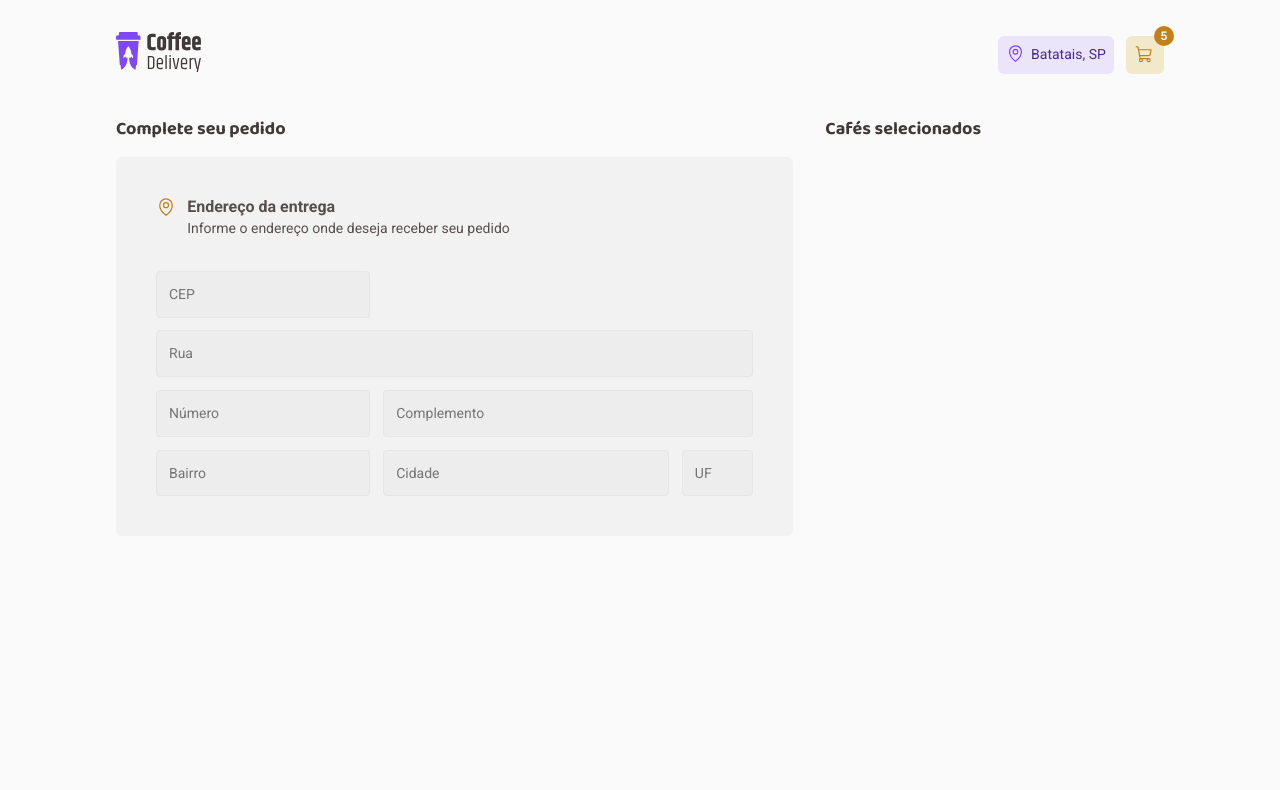
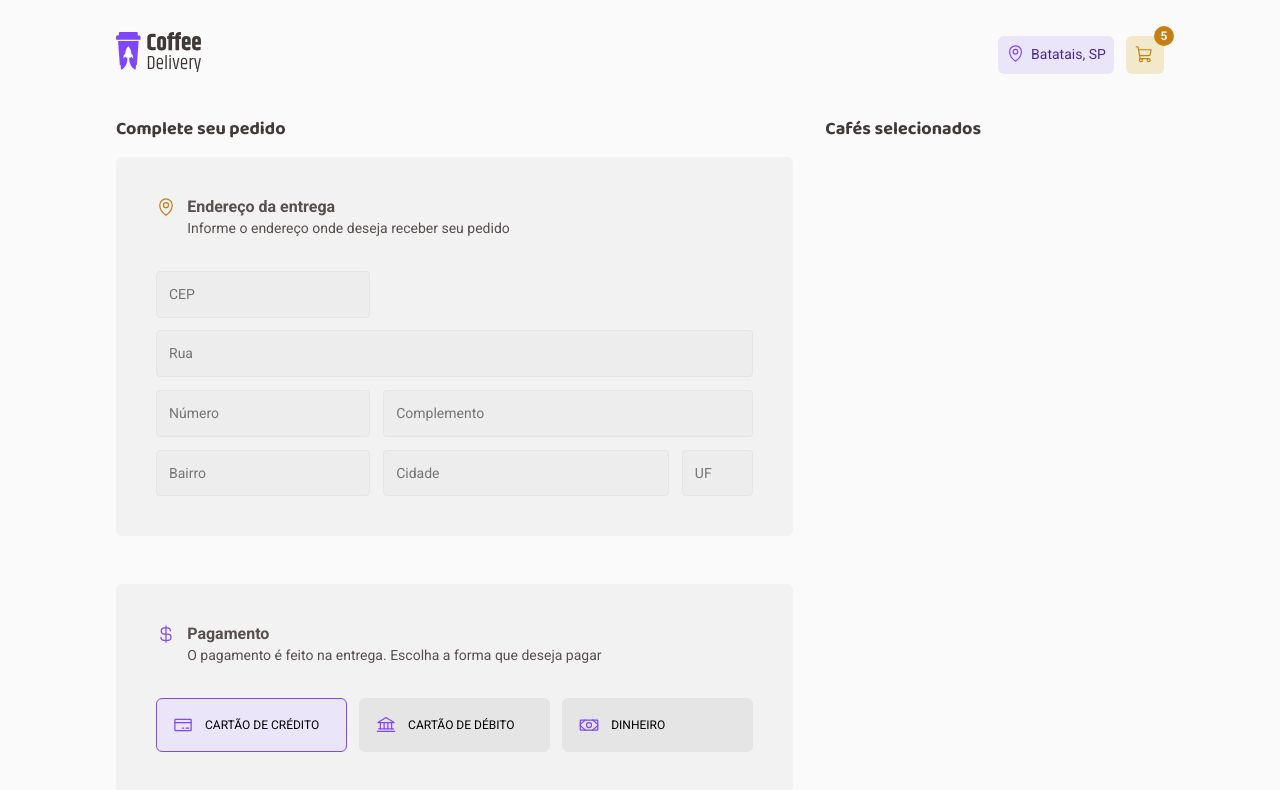
Before and after one commit to DaniloCalegaro/coffee-delivery-react, a React (Vite) app: page /checkout in a window 1280 px wide. Shown: the top 790 px of the page. Built offline with nearby package versions, Linux system fonts and the light colour scheme.

Commit message:
feat: layout metodos pagamento

```diff
--- /dev/null
+++ b/src/components/ButtonPayment/index.tsx
@@ -0,0 +1,20 @@
+import { ButtonContainer } from './styles'
+
+interface ButtonPaymentProps {
+  name: string
+  icon?: React.ReactNode
+  seleted?: boolean
+}
+
+export function ButtonPayment({
+  name,
+  icon,
+  seleted = false
+}: ButtonPaymentProps) {
+  return (
+    <ButtonContainer seleted={seleted}>
+      {icon}
+      {name}
+    </ButtonContainer>
+  )
+}
--- /dev/null
+++ b/src/components/ButtonPayment/styles.ts
@@ -0,0 +1,33 @@
+import styled from 'styled-components'
+
+interface ButtonContainerProps {
+  seleted: boolean
+}
+
+export const ButtonContainer = styled.button<ButtonContainerProps>`
+  border: solid 1px
+    ${props => (props.seleted ? props => props.theme['purple'] : 'transparent')};
+  background: ${props =>
+    props.seleted
+      ? props => props.theme['purple-light']
+      : props => props.theme['base-button']};
+  border-radius: 6px;
+  padding: 1rem;
+  font-size: 0.75rem;
+  text-transform: uppercase;
+  line-height: 0;
+
+  display: flex;
+  align-items: center;
+  gap: 0.75rem;
+
+  transition: filter 0.2s;
+
+  svg {
+    color: ${props => props.theme['purple']};
+  }
+
+  &:hover {
+    filter: brightness(0.9);
+  }
+`
--- /dev/null
+++ b/src/components/FormAddress/index.tsx
@@ -0,0 +1,29 @@
+import { MapPin } from 'phosphor-react'
+import { AddressContainer } from './styles'
+
+export function CheckountAddress() {
+  return (
+    <AddressContainer>
+      <div className="aderressInfo">
+        <i>
+          <MapPin size={20} />
+        </i>
+
+        <div>
+          <strong>Endereço da entrega</strong>
+          <span>Informe o endereço onde deseja receber seu pedido</span>
+        </div>
+      </div>
+
+      <form>
+        <input id="cep" type="text" placeholder="CEP" />
+        <input id="road" type="text" placeholder="Rua" />
+        <input id="number" type="text" placeholder="Número" />
+        <input id="complement" type="text" placeholder="Complemento" />
+        <input id="district" type="text" placeholder="Bairro" />
+        <input id="city" type="text" placeholder="Cidade" />
+        <input id="uf" type="text" placeholder="UF" />
+      </form>
+    </AddressContainer>
+  )
+}
--- /dev/null
+++ b/src/components/FormAddress/styles.ts
@@ -0,0 +1,97 @@
+import styled from 'styled-components'
+
+export const AddressContainer = styled.section`
+  background: ${props => props.theme['base-card']};
+  border-radius: 6px;
+  padding: 2.5rem;
+  margin-top: 1rem;
+
+  .aderressInfo {
+    display: flex;
+    gap: 0.7rem;
+
+    i {
+      color: ${props => props.theme['yellow-dark']};
+    }
+
+    span {
+      display: block;
+      font-size: 0.875rem;
+    }
+  }
+
+  form {
+    margin-top: 2rem;
+
+    display: grid;
+    gap: 0.75rem;
+
+    input {
+      width: 100%;
+      padding: 0.75rem;
+      background: ${props => props.theme['base-input']};
+      border: 1px solid ${props => props.theme['base-button']};
+      border-radius: 4px;
+
+      &::placeholder {
+        font-size: 0.875rem;
+      }
+    }
+
+    @media (min-width: 720px) {
+      display: grid;
+      //grid-template-rows: repeat (4, 1fr);
+      grid-template-columns: 3fr 4fr 1fr;
+      gap: 0.8rem;
+
+      #cep {
+        grid-row-start: 1;
+        grid-column-start: 1;
+        grid-row-end: 2;
+        grid-column-end: 2;
+      }
+
+      #road {
+        grid-row-start: 2;
+        grid-column-start: 1;
+        grid-row-end: 3;
+        grid-column-end: 4;
+      }
+
+      #number {
+        grid-row-start: 3;
+        grid-column-start: 1;
+        grid-row-end: 4;
+        grid-column-end: 2;
+      }
+
+      #complement {
+        grid-row-start: 3;
+        grid-column-start: 2;
+        grid-row-end: 4;
+        grid-column-end: 4;
+      }
+
+      #district {
+        grid-row-start: 4;
+        grid-column-start: 1;
+        grid-row-end: 5;
+        grid-column-end: 2;
+      }
+
+      #city {
+        grid-row-start: 4;
+        grid-column-start: 2;
+        grid-row-end: 5;
+        grid-column-end: 3;
+      }
+
+      #uf {
+        grid-row-start: 4;
+        grid-column-start: 3;
+        grid-row-end: 5;
+        grid-column-end: 4;
+      }
+    }
+  }
+`
--- /dev/null
+++ b/src/components/Payment/index.tsx
@@ -0,0 +1,32 @@
+import { Bank, CreditCard, CurrencyDollar, Money } from 'phosphor-react'
+import { ButtonPayment } from '../ButtonPayment'
+import { MethodPayment, PaymentContainer } from './styles'
+
+export function Payment() {
+  return (
+    <PaymentContainer>
+      <div className="paymentInfo">
+        <i>
+          <CurrencyDollar size={20} />
+        </i>
+
+        <div>
+          <strong>Pagamento</strong>
+          <span>
+            O pagamento é feito na entrega. Escolha a forma que deseja pagar
+          </span>
+        </div>
+      </div>
+
+      <MethodPayment>
+        <ButtonPayment
+          name="Cartão de crédito"
+          icon={<CreditCard size={20} />}
+          seleted
+        />
+        <ButtonPayment name="Cartão de débito" icon={<Bank size={20} />} />
+        <ButtonPayment name="Dinheiro" icon={<Money size={20} />} />
+      </MethodPayment>
+    </PaymentContainer>
+  )
+}
--- /dev/null
+++ b/src/components/Payment/styles.ts
@@ -0,0 +1,32 @@
+import styled from 'styled-components'
+
+export const PaymentContainer = styled.div`
+  background: ${props => props.theme['base-card']};
+  border-radius: 6px;
+  padding: 2.5rem;
+  margin-top: 1rem;
+
+  .paymentInfo {
+    display: flex;
+    gap: 0.7rem;
+
+    i {
+      color: ${props => props.theme['purple']};
+    }
+
+    span {
+      display: block;
+      font-size: 0.875rem;
+    }
+  }
+`
+
+export const MethodPayment = styled.div`
+  margin-top: 2rem;
+  display: flex;
+  gap: 0.75rem;
+
+  button {
+    flex: 1;
+  }
+`
--- a/src/pages/Checkout/index.tsx
+++ b/src/pages/Checkout/index.tsx
@@ -1,44 +1,28 @@
 import { MapPin } from 'phosphor-react'
+import { CheckountAddress } from '../../components/FormAddress'
+import { Payment } from '../../components/Payment'
 import {
   CheckoutContainer,
-  InfoContainer,
-  SectionAddress,
+  InfoAddress,
+  InfoSummary,
+  SectionPayment,
   Summary
 } from './styles'
 
 export function Checkout() {
   return (
     <CheckoutContainer>
-      <InfoContainer>
+      <InfoAddress>
         <h2>Complete seu pedido</h2>
-        <SectionAddress>
-          <div className="aderressInfo">
-            <i>
-              <MapPin size={20} />
-            </i>
+        <CheckountAddress />
+      </InfoAddress>
 
-            <div>
-              <strong>Endereço da entrega</strong>
-              <span>Informe o endereço onde deseja receber seu pedido</span>
-            </div>
-          </div>
+      <Payment />
 
-          <form>
-            <input id="cep" type="text" placeholder="CEP" />
-            <input id="road" type="text" placeholder="Rua" />
-            <input id="number" type="text" placeholder="Número" />
-            <input id="complement" type="text" placeholder="Complemento" />
-            <input id="district" type="text" placeholder="Bairro" />
-            <input id="city" type="text" placeholder="Cidade" />
-            <input id="uf" type="text" placeholder="UF" />
-          </form>
-        </SectionAddress>
-      </InfoContainer>
-
-      <InfoContainer>
+      <InfoSummary>
         <h2>Cafés selecionados</h2>
         <Summary></Summary>
-      </InfoContainer>
+      </InfoSummary>
     </CheckoutContainer>
   )
 }
--- a/src/pages/Checkout/styles.ts
+++ b/src/pages/Checkout/styles.ts
@@ -12,9 +12,21 @@ export const CheckoutContainer = styled.main`
   }
 `
 
-export const InfoContainer = styled.div`
+export const InfoAddress = styled.div`
   h2 {
     font-size: 1.125rem;
+  }
+`
+export const InfoSummary = styled.div`
+  h2 {
+    font-size: 1.125rem;
+  }
+
+  grid-row-start: 1;
+
+  @media (min-width: 1080px) {
+    grid-column-start: 2;
+    grid-row-start: 1;
   }
 `
 
@@ -22,101 +34,4 @@ export const Summary = styled.aside`
   //border: 1px solid black;
 `
 
-export const SectionAddress = styled.section`
-  background: ${props => props.theme['base-card']};
-  border-radius: 6px;
-  padding: 2.5rem;
-  margin-top: 1rem;
-
-  .aderressInfo {
-    display: flex;
-    gap: 0.7rem;
-
-    i {
-      color: ${props => props.theme['yellow-dark']};
-    }
-
-    span {
-      display: block;
-      font-size: 0.875rem;
-    }
-  }
-
-  form {
-    margin-top: 2rem;
-
-    display: flex;
-    flex-direction: column;
-    gap: 0.75rem;
-
-    input {
-      width: 100%;
-      padding: 0.75rem;
-      background: ${props => props.theme['base-input']};
-      border: 1px solid ${props => props.theme['base-button']};
-      border-radius: 4px;
-
-      &::placeholder {
-        font-size: 0.875rem;
-      }
-    }
-
-    @media (min-width: 720px) {
-      display: grid;
-      //grid-template-rows: repeat (4, 1fr);
-      grid-template-columns: 3fr 4fr 1fr;
-      gap: 0.8rem;
-
-      #cep {
-        grid-row-start: 1;
-        grid-column-start: 1;
-        grid-row-end: 2;
-        grid-column-end: 2;
-      }
-
-      #road {
-        grid-row-start: 2;
-        grid-column-start: 1;
-        grid-row-end: 3;
-        grid-column-end: 4;
-      }
-
-      #number {
-        grid-row-start: 3;
-        grid-column-start: 1;
-        grid-row-end: 4;
-        grid-column-end: 2;
-      }
-
-      #complement {
-        grid-row-start: 3;
-        grid-column-start: 2;
-        grid-row-end: 4;
-        grid-column-end: 4;
-      }
-
-      #district {
-        grid-row-start: 4;
-        grid-column-start: 1;
-        grid-row-end: 5;
-        grid-column-end: 2;
-      }
-
-      #city {
-        grid-row-start: 4;
-        grid-column-start: 2;
-        grid-row-end: 5;
-        grid-column-end: 3;
-      }
-
-      #uf {
-        grid-row-start: 4;
-        grid-column-start: 3;
-        grid-row-end: 5;
-        grid-column-end: 4;
-      }
-    }
-  }
-`
-
 export const SectionPayment = styled.section``
```
